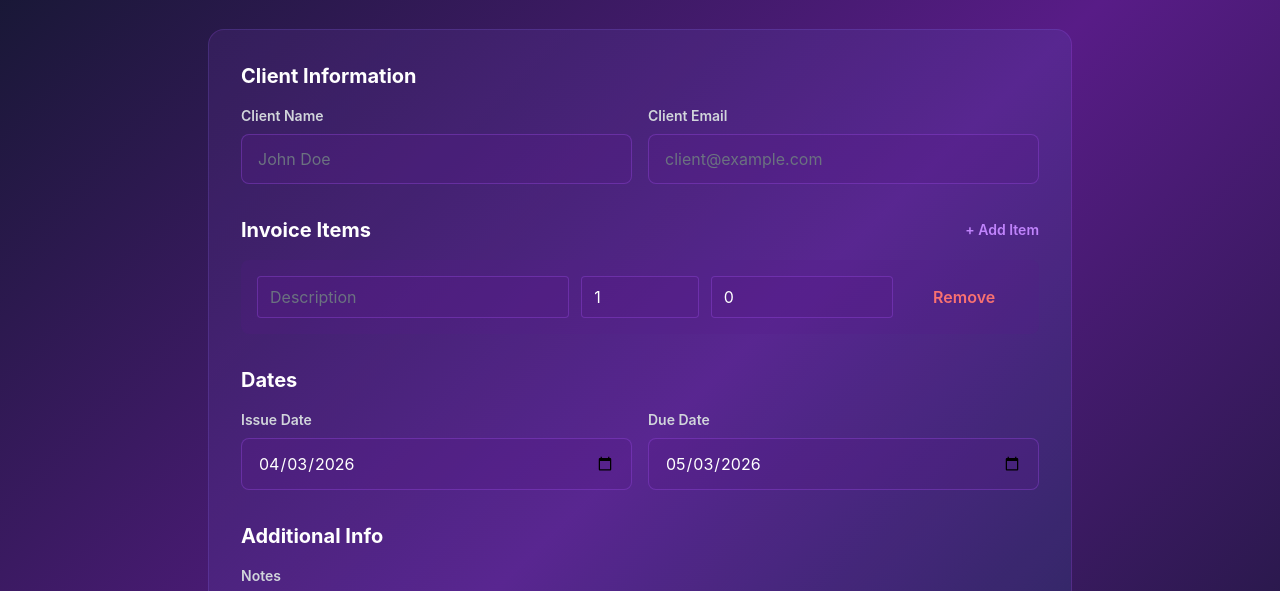
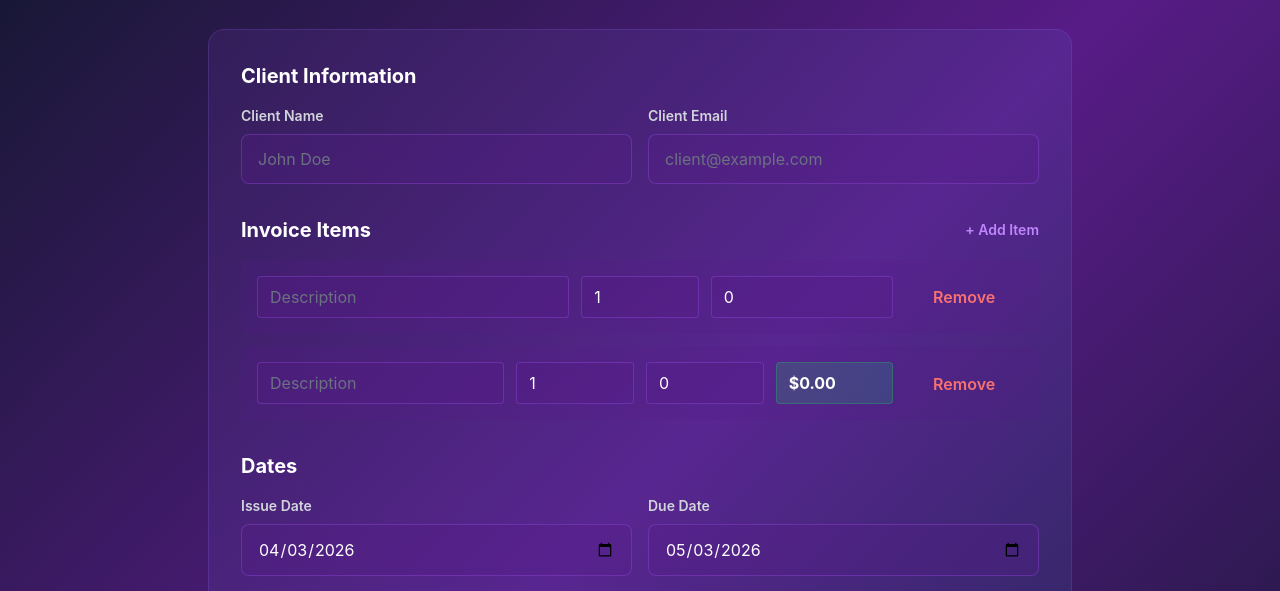
Before and after one commit to isaiahmccray8/invoice-website, a plain HTML site: page frontend/invoice-create.html in a window 1280 px wide. Shown: the part 172-763 px from the top of the page. Drawn offline with nearby package versions, Linux system fonts and the light colour scheme; sample sign-in values are in the browser's storage.

Commit message:
Add default item row and real-time total updates
- Initialize invoice form with one empty item row
- Summary (Subtotal, Fee, Total) updates in real-time as you type
- Consolidate DOMContentLoaded logic for cleaner initialization
- Totals now visible from the moment page loads

Co-Authored-By: Claude Haiku 4.5 <noreply@anthropic.com>

```diff
--- a/frontend/invoice-create.html
+++ b/frontend/invoice-create.html
@@ -219,7 +219,8 @@
     }
 
     // Set up admin mode on page load
-    document.addEventListener('DOMContentLoaded', setupAdminMode);
+    document.addEventListener('DOMContentLoaded', async () => {
+      await setupAdminMode();
 
       // Set today's date as default
       const today = new Date().toISOString().split('T')[0];
@@ -229,6 +230,10 @@
       const dueDate = new Date();
       dueDate.setDate(dueDate.getDate() + 30);
       document.getElementById('dueDate').value = dueDate.toISOString().split('T')[0];
+
+      // Add default empty item row
+      addItem();
+    });
 
     function addItem() {
       const container = document.getElementById('itemsContainer');
```
Lines whose indentation alone changed are shown as unchanged.
